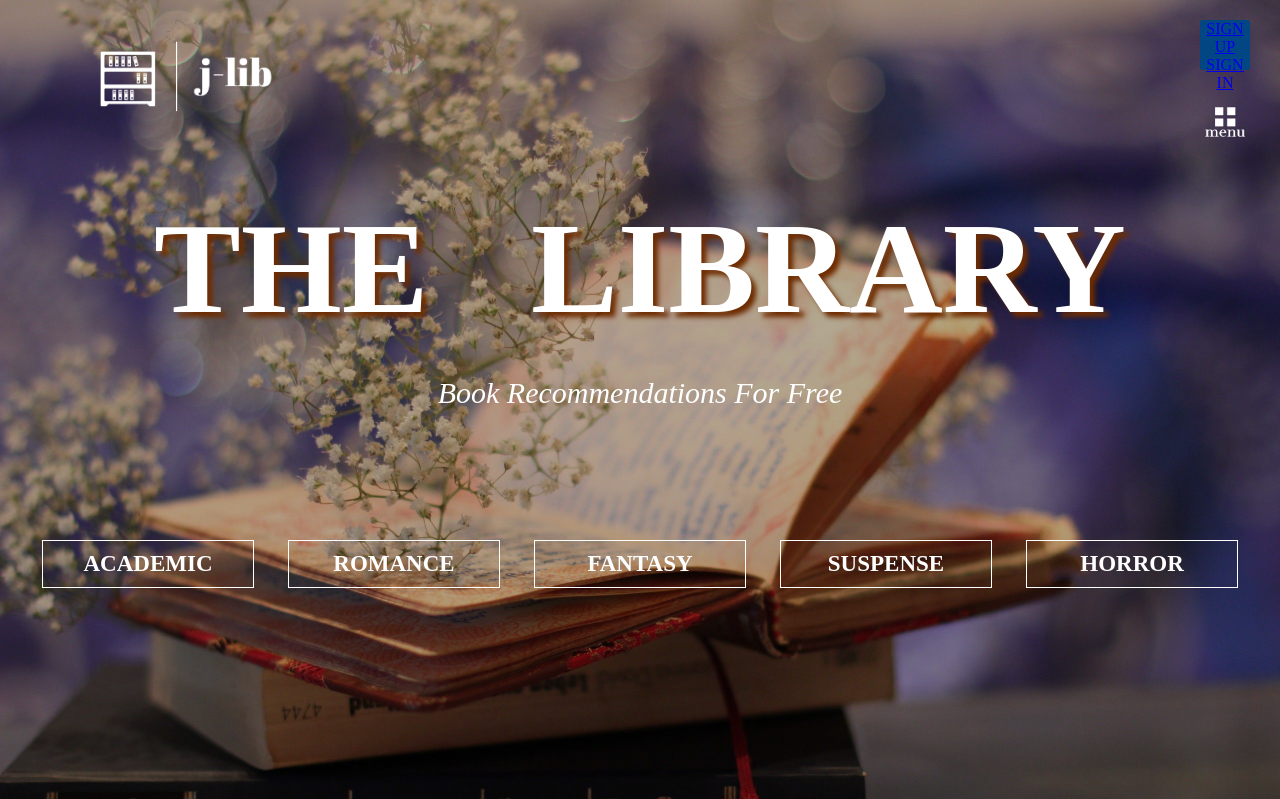
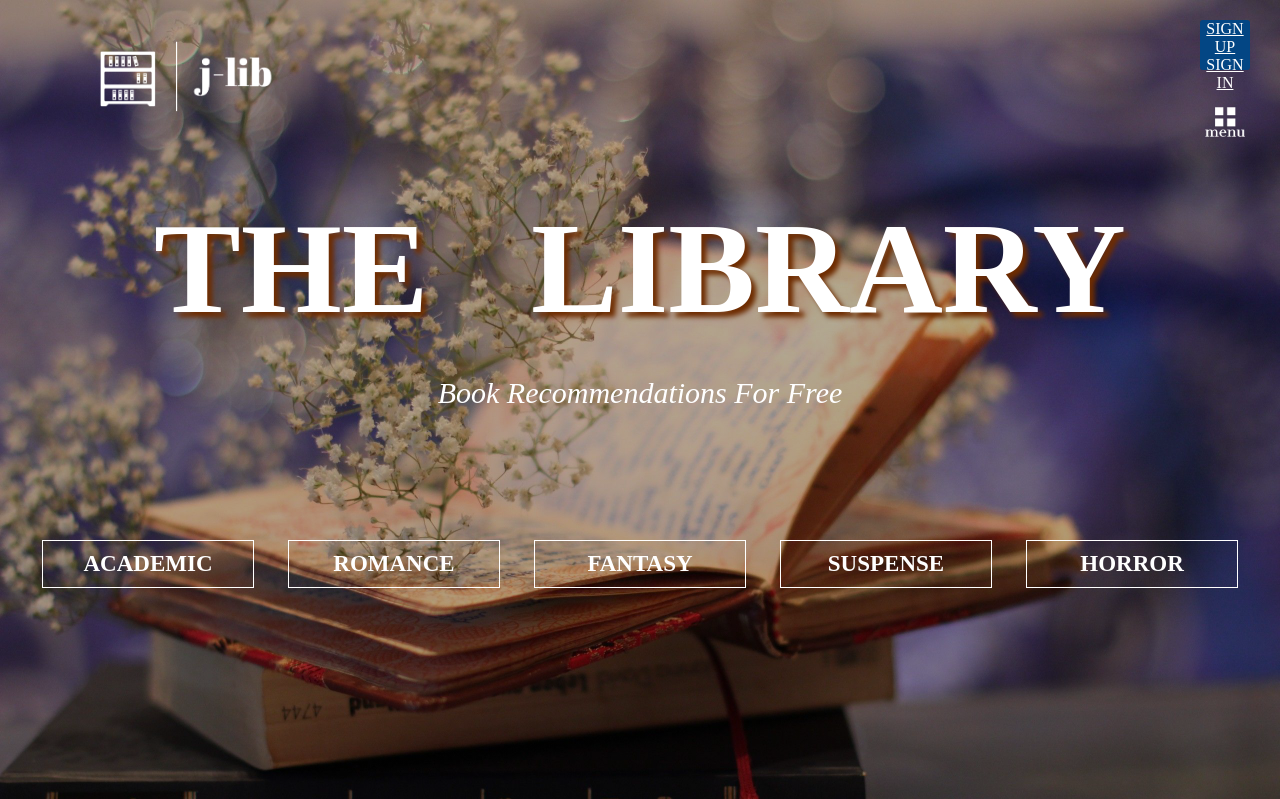
Before and after one commit to jasminedalaguit/FinalWebsite, a PHP site: page / in a window 1280 px wide. Shown: the top 799 px of the page. Run offline with PHP 8.4, Linux system fonts and the light colour scheme.

Commit message:
Update style.css

```diff
--- a/style.css
+++ b/style.css
@@ -96,6 +96,11 @@ nav ul li a{
 	border-radius: 3px;
 	z-index: 3;
 	cursor: pointer;
+}
+#menuBtn a{
+	margin-top: 15px;
+	margin-left: auto;
+	color: white;
 }
 #menuBtn img{
 	width: 40px;
```
